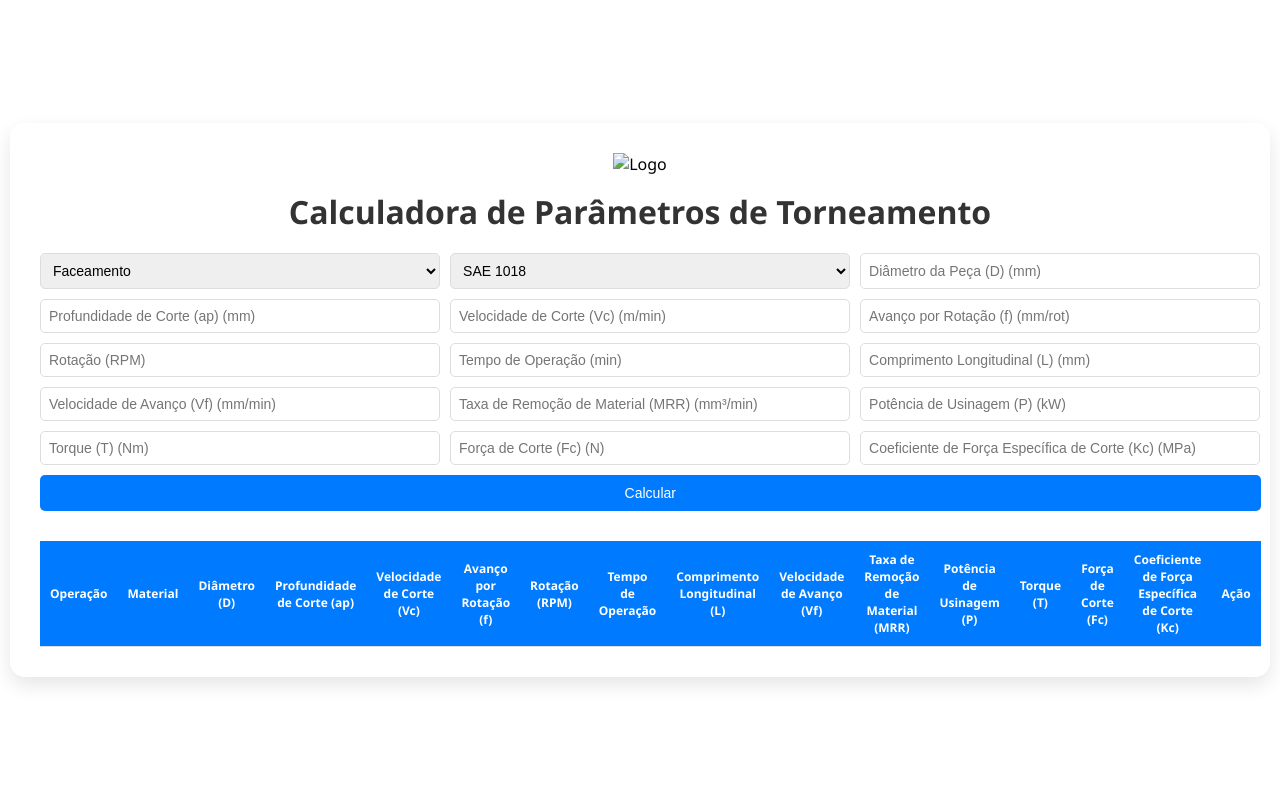
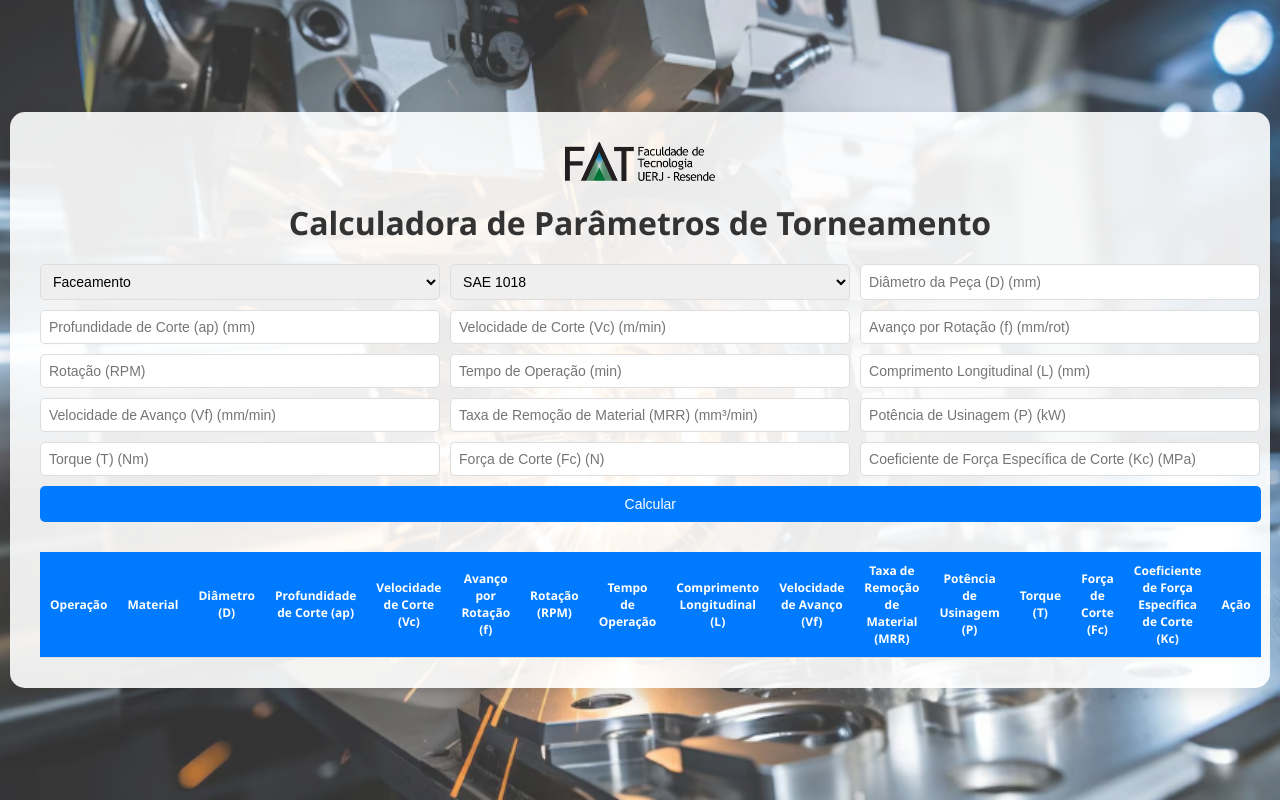
Before and after one commit to guislaide/parametros-torneamento, a plain HTML site: page index.html in a window 1280 px wide. Drawn offline with Linux system fonts and the light colour scheme; the site is published under a folder, as on GitHub Pages, so addresses that start at the root find nothing.

Commit message:
Update index.html

```diff
--- a/index.html
+++ b/index.html
@@ -25,7 +25,7 @@
             left: 0;
             width: 100%;
             height: 100%;
-            background-image: url(/img/44444.png); /* Caminho da imagem de fundo */
+            background-image: url(img/44444.png); /* Caminho da imagem de fundo */
             background-size: cover; /* Garante que a imagem cubra toda a tela sem se distorcer */
             background-position: center;
             background-attachment: fixed; /* Mantém a imagem de fundo fixa */
@@ -189,7 +189,7 @@
     <div class="container">
         <div class="top-section">
             <div class="logo-container">
-                <img src="/img/img-1 (2).png" alt="Logo" class="logo">
+                <img src="img/img-1 (2).png" alt="Logo" class="logo">
             </div>
             <h1>Calculadora de Parâmetros de Torneamento</h1>
         </div>
```
